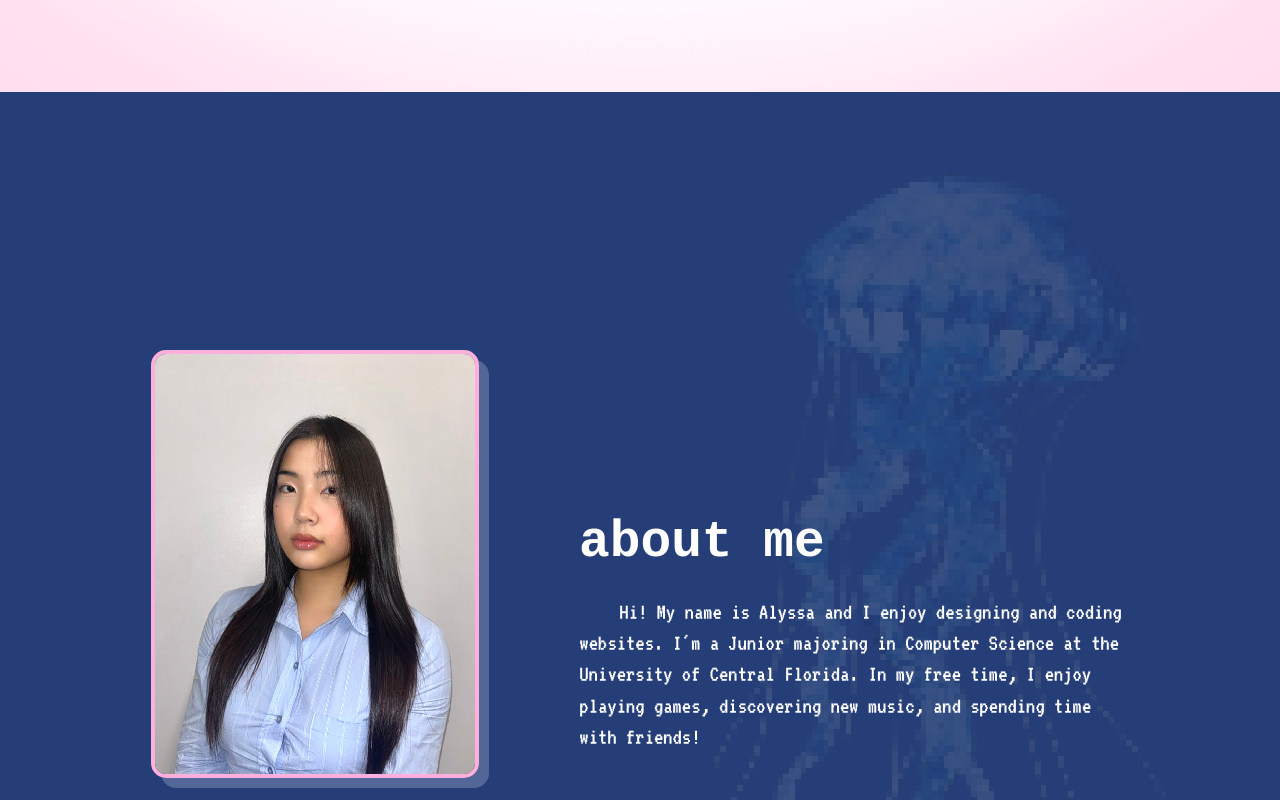
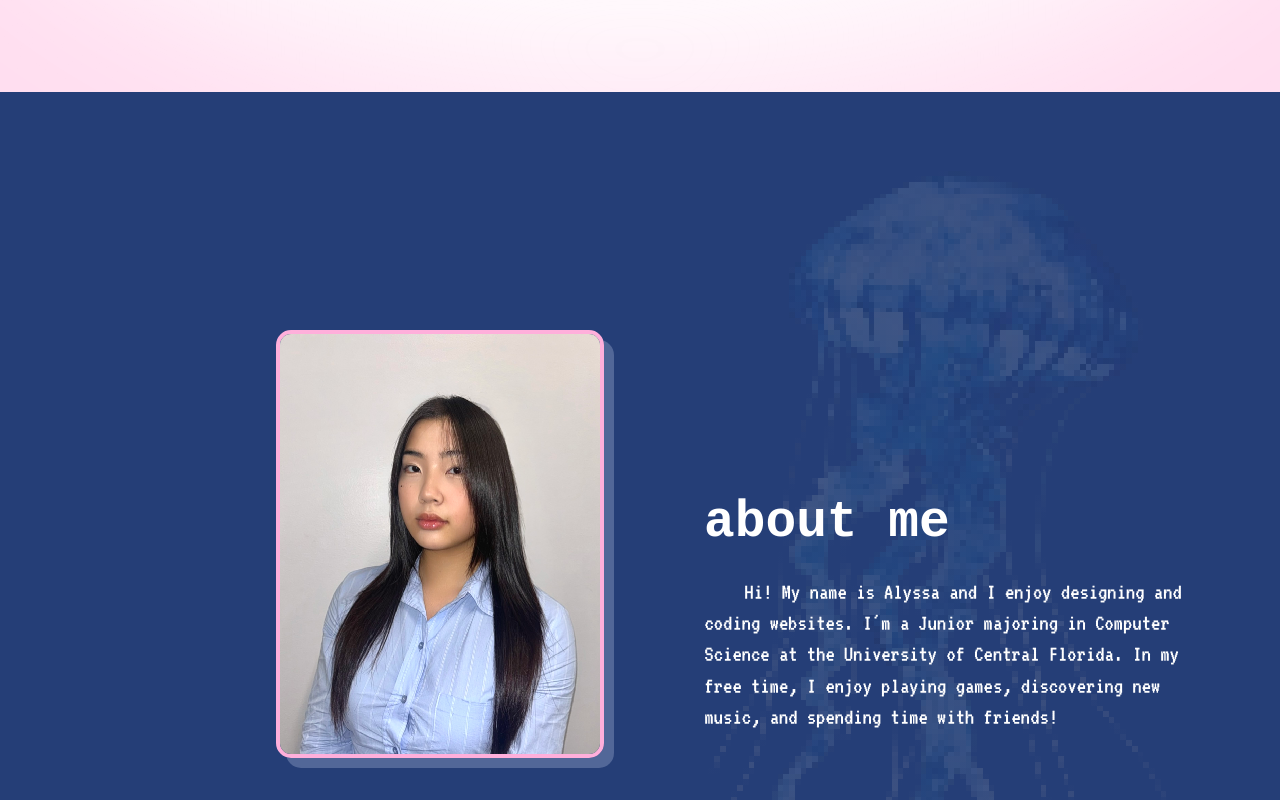
Before and after one commit to alynguyxn/alyssa-portfolio, a React (Vite) app: page / in a window 1280 px wide. Shown: the part 740-1540 px from the top of the page. Built offline with nearby package versions, Linux system fonts and the light colour scheme; a web font is replaced by a local one.

Commit message:
formatting about me section

```diff
--- a/src/index.css
+++ b/src/index.css
@@ -909,28 +909,25 @@ button:focus-visible {
   background-color: #253E77;
   color: #FFFFFF;
   min-height: 100vh;
-  width: 100%;
+  width: 100vw !important; /* Force full viewport width */
+  max-width: none !important;
 
   display: flex;
-  /* 1. Aligns items to the top so we can control exactly how high they are */
-  align-items: flex-start;
+  align-items: flex-start; /* Keeps it high */
   justify-content: center;
 
-  /* 2. Reduced top padding significantly to 60px to move it HIGHER */
-  padding: 60px 5% 0 5%;
+  padding: 0; /* Resetting padding to control it via margin-top */
   box-sizing: border-box;
+  scroll-margin-top: 70px;
+  position: relative;
+  overflow: hidden;
 
-  /* 3. Lands the scroll perfectly at the navbar bottom */
-  scroll-margin-top: 70px;
-
-  /* 4. THE JELLYFISH: Faded, large, but pinned to the right */
+  /* JELLYFISH: Perfectly pinned */
   background-image:
     linear-gradient(rgba(37, 62, 119, 0.8), rgba(37, 62, 119, 0.8)),
     url('/images/jellyfish3.png');
   background-repeat: no-repeat;
-  /* Positions it on the right side, about 10% down from the top */
   background-position: right 5% top 10%;
-  /* Makes it large (600px) without covering the whole screen like 'cover' did */
   background-size: 600px auto;
   image-rendering: pixelated;
 }
@@ -941,17 +938,22 @@ button:focus-visible {
   align-items: center;
   justify-content: center;
   gap: 100px;
-  max-width: 1200px;
   width: 100%;
 
-  /* 5. Pulls the whole container up even further */
-  margin-top: 20px;
+  /* 1. MOVES EVERYTHING UP: Small top margin starts it high */
+  margin-top: 80px;
+
+  /* 2. MOVES EVERYTHING TO THE RIGHT:
+     The first number (100px) pushes it Right.
+     The second number (-20px) pulls it Up. */
+  transform: translate(100px, -20px);
+
   position: relative;
   z-index: 2;
 }
 
 .about-photo {
-  width: 320px; /* Slightly smaller to help it sit higher */
+  width: 320px;
   height: 420px;
   object-fit: cover;
   border: 4px solid #ffafdb;
@@ -961,14 +963,14 @@ button:focus-visible {
 }
 
 .about-text {
-  max-width: 550px;
+  max-width: 500px; /* Keeps text box tight so it doesn't wrap weirdly */
   text-align: left;
 }
 
 #about h1 {
   font-family: 'Dotemp', monospace !important;
   color: #FFFFFF !important;
-  font-size: 3.2rem; /* Slightly smaller to save space */
+  font-size: 3.2rem;
   margin-top: 0;
   margin-bottom: 15px;
 }
@@ -981,7 +983,6 @@ button:focus-visible {
   text-indent: 40px;
   text-align: left;
 }
-
 /*----------------------------------------------------------------------------*/
 
 /* projects */
```
